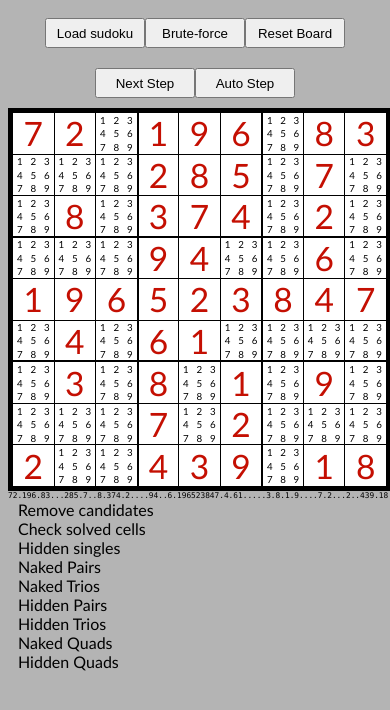
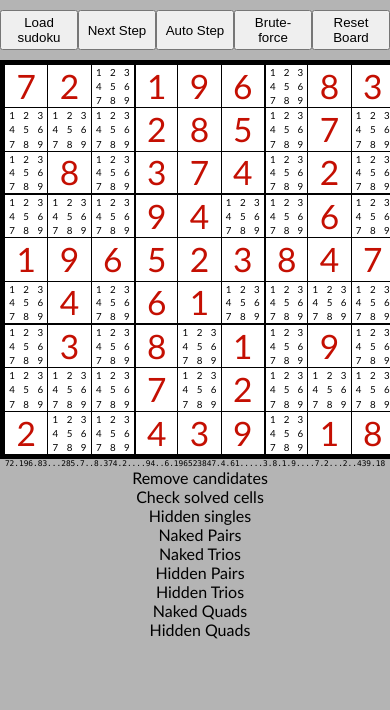
Before and after one commit to ZyerTCoder/sudoku-solver, a Vue app: page / in a window 390 px wide. Shown: the top 710 px of the page. Built offline with nearby package versions, Linux system fonts and the light colour scheme.

Commit message:
more css cleanup

```diff
--- a/index.html
+++ b/index.html
@@ -6,7 +6,7 @@
     <meta name="viewport" content="width=device-width, initial-scale=1.0">
     <title>Sudoku Solver</title>
   </head>
-  <body style="background-color: #b4b4b4;">
+  <body style="background-color: #b4b4b4; margin: 0;">
     <div id="app"></div>
     <script type="module" src="/src/main.js"></script>
   </body>
--- a/src/App.vue
+++ b/src/App.vue
@@ -1,13 +1,13 @@
 <template>
 	<!-- <h1>{{ title }}</h1> -->
-	<button @click="toggleLoadModal()">Load sudoku</button>
-	<button @click="bruteforceSudoku()" :disabled="running_timer[0]">
-		Brute-force
-	</button>
-	<!-- :disabled="!sudoku" bits give a warning on load, find alternative -->
-	<button @click="resetBoard()">Reset Board</button>
-	<button @click="next()" :disabled="running_timer[0]">Next Step</button>
-	<button @click="autoNext()" :disabled="running_timer[0]">Auto Step</button>
+	<div class="buttons">
+		<button @click="toggleLoadModal()">Load sudoku</button>
+		<!-- :disabled="!sudoku" bits give a warning on load, find alternative -->
+		<button @click="next()" :disabled="running_timer[0]">Next Step</button>
+		<button @click="autoNext()" :disabled="running_timer[0]">Auto Step</button>
+		<button @click="bruteforceSudoku()" :disabled="running_timer[0]">Brute-force</button>
+		<button @click="resetBoard()">Reset Board</button>
+	</div>
 	<div class="sidebyside">
 		<Board ref="board" @start="startTest" /> <!-- TEMP - DELETE the @start -->
 		<List ref="techList"/>
@@ -170,11 +170,15 @@ h1 {
 	margin: 20px auto 10px;
 }
 button {
+	width: 100px;
+	height: 40px;
+}
+.buttons {
+	justify-content: center;
+	width: 100%;
 	margin: 10px auto;
-	width: 100px;
-	height: 30px;
+	display: flex;
 }
-
 .modalButton {
 	margin: 5px auto;
 	border-radius: 4px;
@@ -193,9 +197,9 @@ p {
 	display: flex;
 	flex-direction: row;
 	justify-content: center;
+	width: 100%;
 	margin: 0;
 	padding: 0;
-	width: 100%;
 }
 
 @media (max-width: 600px) {
--- a/src/components/Board.vue
+++ b/src/components/Board.vue
@@ -150,6 +150,7 @@ p {
 	user-select: none;
 	display: block;
 }
+
 @media (max-width: 450px) {
 	p {
 		font-size: 2vw;
--- a/src/components/Cell.vue
+++ b/src/components/Cell.vue
@@ -61,6 +61,7 @@ export default {
 	margin: auto;
 	display: flex;
 }
+
 .cell {
 	background: white;
 	width: 11.1111%;
@@ -71,11 +72,13 @@ export default {
 	flex-wrap: wrap;
 	justify-content: space-between;
 }
+
 .solved {
 	font-size: 2.36em;
 	--color: black;
 	color: var(--color);
 }
+
 @media (max-width: 450px) {
 	.solved {
 		font-size: 8.6vw;
--- a/src/components/CellCandidate.vue
+++ b/src/components/CellCandidate.vue
@@ -27,14 +27,15 @@ export default {
 	margin: auto;
 	display: flex;
 }
+
 .candidate {
 	width: 33%;
 	height: 33%;
 	--background: "white";
 	background: var(--background);
 	border-radius: 50%;
+}
 
-}
 p {
 	font-size: .8rem;
 	user-select: none;
--- a/src/components/List.vue
+++ b/src/components/List.vue
@@ -60,4 +60,15 @@ p {
 .highlight {
 	background-color: green;
 }
+
+@media (max-width: 450px) {
+	#techList {
+		margin: auto;
+	}
+
+	p {
+		display: flex;
+		justify-content: center;
+	}
+}
 </style>
```
